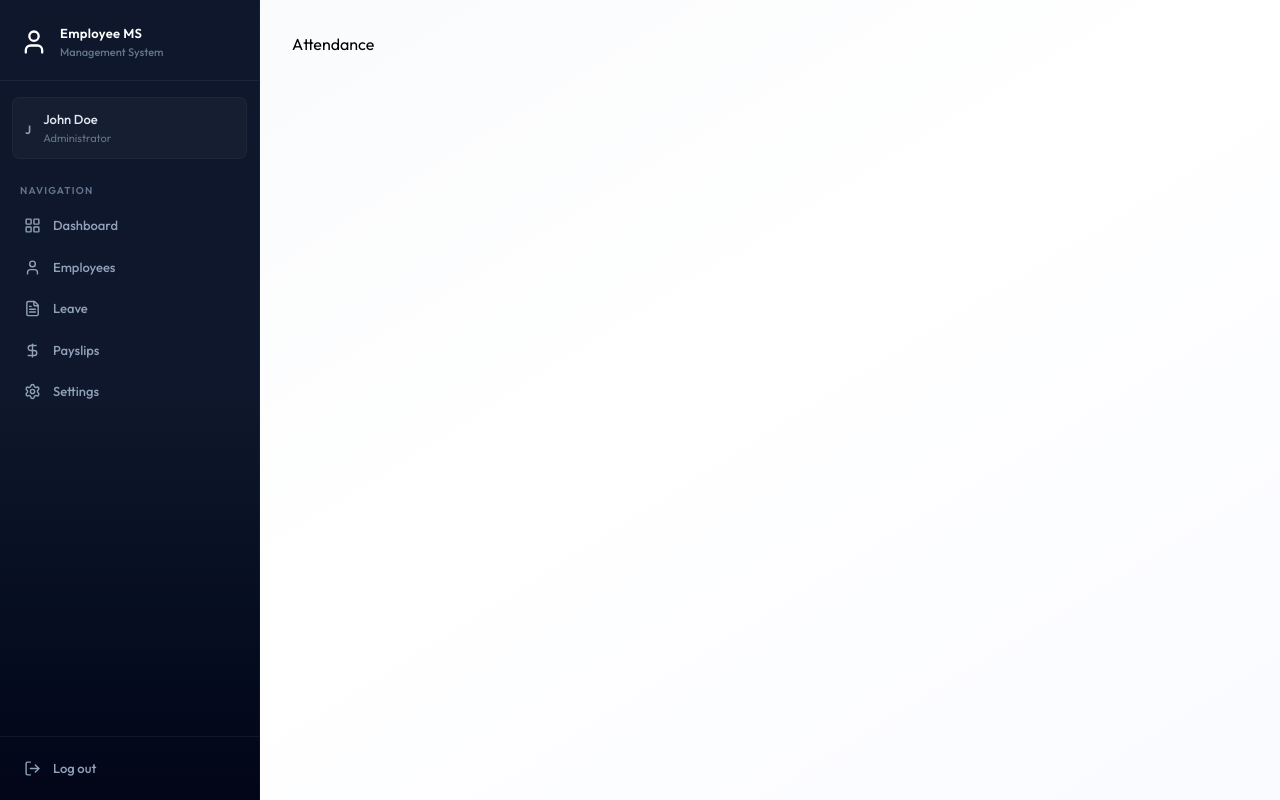
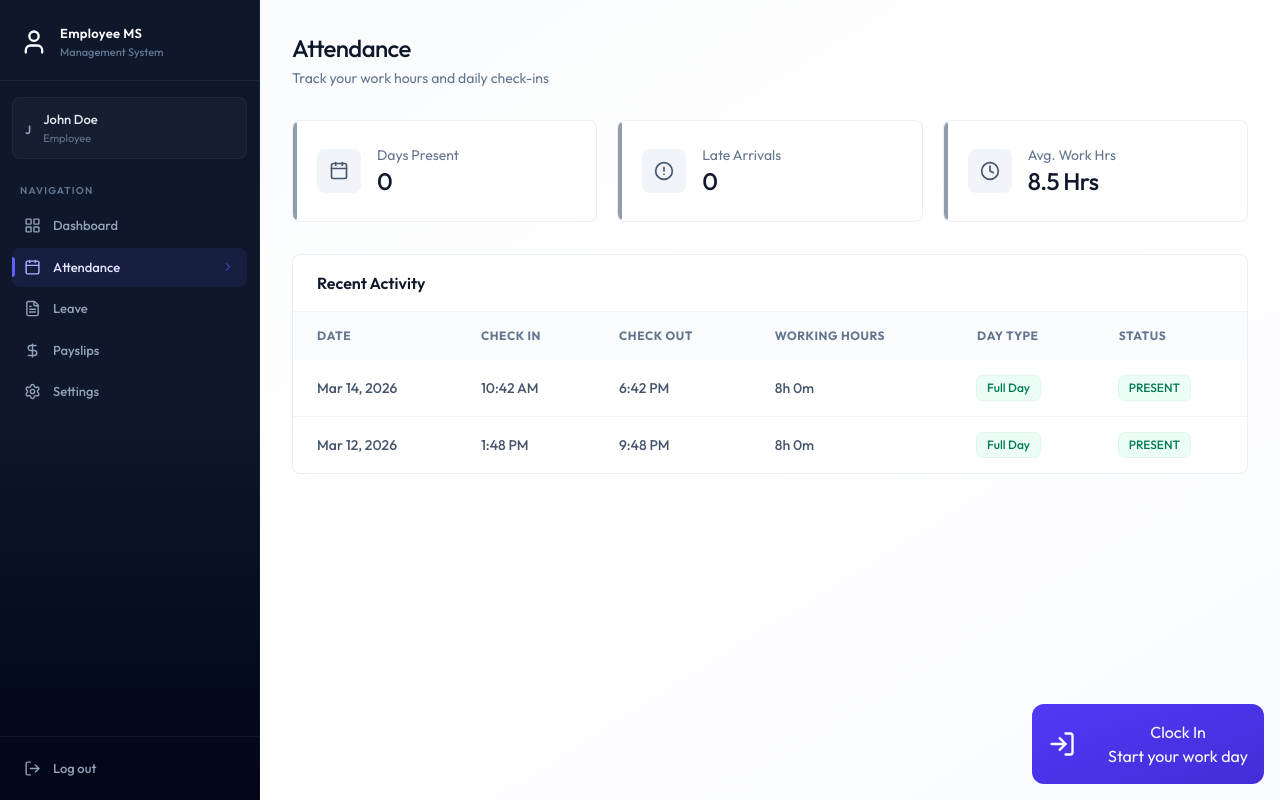
Before and after one commit to p-belinsky/FullStack-EMS, a React (Vite) app: page /attendance in a window 1280 px wide. Built offline with nearby package versions, Linux system fonts and the light colour scheme.

Commit message:
attendance page UI completed

```diff
--- a/package.json
+++ b/package.json
@@ -11,6 +11,7 @@
   },
   "dependencies": {
     "@tailwindcss/vite": "^4.2.4",
+    "date-fns": "^4.1.0",
     "lucide-react": "^1.14.0",
     "react": "^19.2.5",
     "react-dom": "^19.2.5",
--- a/src/components/Sidebar.jsx
+++ b/src/components/Sidebar.jsx
@@ -26,7 +26,7 @@
         setMobileOpen(false);
     }, [pathname])
 
-    const role = "ADMIN" || "EMPLOYEE"
+    const role = "" || "EMPLOYEE"
     const navItems = [
         {
             name: "Dashboard",
--- /dev/null
+++ b/src/components/attendance/AttendanceHistory.jsx
@@ -0,0 +1,73 @@
+import React from 'react'
+import {getDayTypeDisplay, getWorkingHoursDisplay} from "../../assets/assets.jsx";
+import { format } from 'date-fns';
+
+const AttendanceHistory = ({history}) => {
+    return (
+        <div className='card overflow-hidden'>
+            <div className='px-6 py-4 border-b border-slate-100'>
+                <h3 className='font-semibold text-slate-900'>Recent Activity</h3>
+            </div>
+            <div className='overflow-x-auto'>
+                <table className='table-modern'>
+                    <thead>
+                    <tr>
+                        <th className='px-6 py-4'>Date</th>
+                        <th className='px-6 py-4'>Check In</th>
+                        <th className='px-6 py-4'>Check Out</th>
+                        <th className='px-6 py-4'>Working Hours</th>
+                        <th className='px-6 py-4'>Day Type</th>
+                        <th className='px-6 py-4'>Status</th>
+                    </tr>
+                    </thead>
+                    <tbody>
+                    {history.length === 0 ? (
+                        <tr>
+                            <td colSpan={6} className='text-center py-12 text-slate-400'>
+                                No records found
+                            </td>
+                        </tr>
+                    ) : (
+                        history.map((record) => {
+                            const dayType = getDayTypeDisplay(record)
+                            return (
+                                <tr key={record._id || record.id}>
+                                    <td className='px-6 py-4 font-medium text-slate-600'>
+                                        {format(new Date(record.date), 'MMM dd, yyyy')}
+                                    </td>
+
+                                    <td className='px-6 py-4 font-medium text-slate-600'>
+                                        {record.checkIn ? format(new Date(record.checkIn), 'h:mm a') : '-'}
+                                    </td>
+
+                                    <td className='px-6 py-4 font-medium text-slate-600'>
+                                        {record.checkOut ? format(new Date(record.checkOut), 'h:mm a') : '-'}
+                                    </td>
+
+                                    <td className='px-6 py-4 font-medium text-slate-600'>
+                                        {getWorkingHoursDisplay(record)}
+                                    </td>
+
+                                    <td className='px-6 py-4 font-medium text-slate-600'>
+                                        {dayType.label !== "-" ? <span className={`badge ${dayType.className}`}>{dayType.label}</span> : '-'}
+                                    </td>
+
+                                    <td className='px-6 py-4 font-medium text-slate-600'>
+                                        <span className={`badge ${record.status === "PRESENT" ? "badge-success" : record.status === "LATE" ? "badge-warning" : "badge-danger"}`}>
+                                            {record.status}
+                                        </span>
+                                    </td>
+
+                                </tr>
+                            )
+
+                    })
+                    )}
+
+                    </tbody>
+                </table>
+            </div>
+        </div>
+    )
+}
+export default AttendanceHistory
--- /dev/null
+++ b/src/components/attendance/AttendanceStats.jsx
@@ -0,0 +1,33 @@
+import React from 'react'
+import {AlertCircleIcon, CalendarIcon, ClockIcon} from "lucide-react";
+
+const AttendanceStats = ({history}) => {
+
+    const totalPresent = history.filter((h)=>h.start === "PRESENT" | h.status === "LATE").length;
+
+    const totalLate = history.filter((h)=>h.status === "LATE").length;
+
+    const stats = [
+        {label: "Days Present", value: totalPresent, icon: CalendarIcon},
+        {label: "Late Arrivals", value: totalLate, icon: AlertCircleIcon},
+        {label: "Avg. Work Hrs", value: "8.5 Hrs", icon: ClockIcon},
+
+    ]
+    return (
+        <div className='grid grid-cols-1 sm:grid-cols-3 gap-4 sm:gap-5 mb-8'>
+            {stats.map((stat)=>(
+                <div key={stat.label} className='card card-hover p-5 sm:p-6 flex items-center gap-4 relative overflow-hidden group'>
+                    <div className='absolute left-0 top-0 bottom-0 w-1 rounded-r-full bg-slate-500/70 group-hover:bg-indigo-500/70'/>
+                    <div className='p-3 bg-slate-100 rounded-lg group-hover:bg-indigo-50 transition-colors duration-200'>
+                        <stat.icon className='w-5 h-5 text-slate-600 group-hover:text-indigo-600 transition-colors duration-200'/>
+                    </div>
+                    <div>
+                        <p className='text-sm text-slate-500'>{stat.label}</p>
+                        <p className='text-2xl font-medium text-slate-900 tracking-tight'>{stat.value}</p>
+                    </div>
+                </div>
+            ))}
+        </div>
+    )
+}
+export default AttendanceStats
--- /dev/null
+++ b/src/components/attendance/CheckInButton.jsx
@@ -0,0 +1,41 @@
+import {useState} from "react";
+import {Loader2Icon, LogInIcon, LogOutIcon} from "lucide-react";
+
+
+const CheckInButton = ({todayRecord, onAction}) => {
+    const [loading, setLoading] = useState(false);
+
+    const handleAttendance = async () => {
+        setLoading(true);
+        setTimeout(() => {
+            setLoading(false);
+            onAction();
+        }, 1000)
+    }
+
+    if(todayRecord?.checkOut){
+        return (
+            <div className='flex flex-col items-center justify-center p-8 bg-slate-50 rounded-2xl border border-slate-200'>
+                <h3 className='text-lg font-bold text-slate-900'>Work Day Completed</h3>
+                <p className='text-slate-500 text-sm mt-1'>Great job! See you tomorrow</p>
+            </div>
+        )
+    }
+
+    const isCheckedIn = !!todayRecord?.checkIn;
+
+    return (
+        <div className='absolute bottom-4 right-4 flex flex-col z-1'>
+            <button disabled={loading} onClick={handleAttendance} className={`w-full max-w-xs flex justify-between items-center gap-8 p-4 rounded-xl bg-linear-to-br text-white ${isCheckedIn ? "from-slate-700 to-slate-900" : "from-indigo-600 to-indigo-700"}`}>
+                {loading ? <Loader2Icon className='size-7 animate-spin'/> : isCheckedIn ? <LogOutIcon className='size-7'/> : <LogInIcon className='size-7'/> }
+
+                <div>
+                    <h2>{loading ? "Processing..." : isCheckedIn ? "Clock Out" : "Clock In"}</h2>
+                    <p>{isCheckedIn ? "Click to end your shift" : "Start your work day"}</p>
+                </div>
+
+            </button>
+        </div>
+    )
+}
+export default CheckInButton
--- a/src/pages/Attendance.jsx
+++ b/src/pages/Attendance.jsx
@@ -1,7 +1,55 @@
+import {useCallback, useEffect, useState} from "react";
+import {dummyAttendanceData} from "../assets/assets.jsx";
+import Loading from "../components/Loading.jsx";
+import CheckInButton from "../components/attendance/CheckInButton.jsx";
+import AttendanceStats from "../components/attendance/AttendanceStats.jsx";
+import AttendanceHistory from "../components/attendance/AttendanceHistory.jsx";
 
 const Attendance = () => {
+    const [history, setHistory] = useState([]);
+    const [loading, setLoading] = useState(true);
+    const [isDeleted, setIsDeleted] = useState(false);
+
+    const fetchData = useCallback(async () => {
+            setHistory(dummyAttendanceData);
+            setTimeout(() => {
+                setLoading(false);
+            }, 1000);
+    },[])
+
+    useEffect(() => {
+        fetchData()
+    }, [fetchData]);
+
+    if(loading) return <Loading/>
+
+    const today = new Date()
+    today.setHours(0,0,0,0)
+    const todayRecord = history.find(record => new Date(record.date).toDateString() === today.toDateString())
+
     return (
-        <div>Attendance</div>
+        <div className='animate-fade-in'>
+            <div className='page-header'>
+                <h1 className='page-title'>Attendance</h1>
+                <p className='page-subtitle'>Track your work hours and daily check-ins</p>
+            </div>
+
+            {isDeleted ? (
+                <div className='mb-8 p-6 bg-rose-50 border border-rose-200 rounded-2xl text-center'>
+                    <p className='text-rose-600'>
+                        You can no longer clock in or out because your employee records have been marked as deleted.
+                    </p>
+                </div>
+            ) : (
+                <div className='mb-8'>
+                    <CheckInButton todayRecord={todayRecord} onAction={fetchData}/>
+                </div>
+            )}
+
+            <AttendanceStats history={history}/>
+            <AttendanceHistory history={history}/>
+
+        </div>
     )
 }
 export default Attendance
--- a/src/pages/Dashboard.jsx
+++ b/src/pages/Dashboard.jsx
@@ -9,7 +9,7 @@
     const [loading, setLoading] = useState(true);
 
     useEffect(() => {
-        setData(dummyAdminDashboardData);
+        setData(dummyEmployeeDashboardData);
         setTimeout(() => {
             setLoading(false);
         }, 1000);
--- a/src/pages/Employees.jsx
+++ b/src/pages/Employees.jsx
@@ -20,11 +20,11 @@
         setTimeout(()=>{
             setLoading(false)
         }, 1000)
-    })
+    }, [selectDepartment])
 
     useEffect(() => {
         fetchEmployees();
-    },[])
+    },[fetchEmployees])
 
     const filteredEmployees = employees.filter((emp)=> `${emp.firstName} ${emp.lastName} ${emp.position}`.toLowerCase().includes(search.toLowerCase()))
     return (
```
Also changed, not shown: 1 other file (tests, documents, lock files or other folders).
